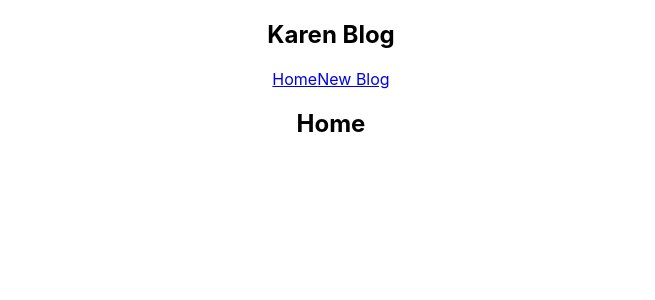
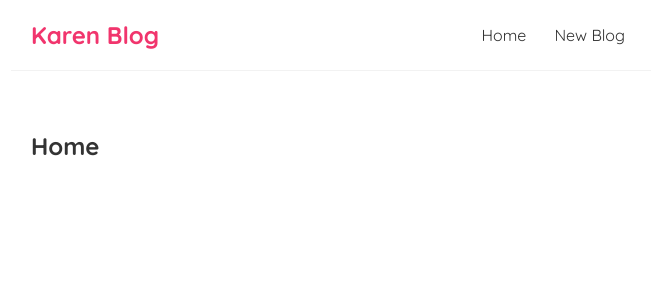
Before and after one commit to karenbarseghyan/modern-react, a React (Create React App) app: page / in a window 1280 px wide. Shown: the top 300 px of the page, without its empty margins (309-964 px from the left). Built offline with nearby package versions, Linux system fonts and the light colour scheme.

Commit message:
Adding styles

```diff
--- a/src/App.css
+++ /dev/null
@@ -1,38 +0,0 @@
-.App {
-  text-align: center;
-}
-
-.App-logo {
-  height: 40vmin;
-  pointer-events: none;
-}
-
-@media (prefers-reduced-motion: no-preference) {
-  .App-logo {
-    animation: App-logo-spin infinite 20s linear;
-  }
-}
-
-.App-header {
-  background-color: #282c34;
-  min-height: 100vh;
-  display: flex;
-  flex-direction: column;
-  align-items: center;
-  justify-content: center;
-  font-size: calc(10px + 2vmin);
-  color: white;
-}
-
-.App-link {
-  color: #61dafb;
-}
-
-@keyframes App-logo-spin {
-  from {
-    transform: rotate(0deg);
-  }
-  to {
-    transform: rotate(360deg);
-  }
-}
--- a/src/App.js
+++ b/src/App.js
@@ -1,4 +1,3 @@
-import './App.css';
 import Home from './Home';
 import Navbar from './Navbar';
 
--- a/src/index.css
+++ b/src/index.css
@@ -1,13 +1,34 @@
-body {
+@import url('https://fonts.googleapis.com/css2?family=Quicksand:wght@300;400;500;600;700&display=swap');
+
+*{
   margin: 0;
-  font-family: -apple-system, BlinkMacSystemFont, 'Segoe UI', 'Roboto', 'Oxygen',
-    'Ubuntu', 'Cantarell', 'Fira Sans', 'Droid Sans', 'Helvetica Neue',
-    sans-serif;
-  -webkit-font-smoothing: antialiased;
-  -moz-osx-font-smoothing: grayscale;
+  font-family: "Quicksand";
+  color: #333;
 }
-
-code {
-  font-family: source-code-pro, Menlo, Monaco, Consolas, 'Courier New',
-    monospace;
+.navbar {
+  padding: 20px;
+  display: flex;
+  align-items: center;
+  max-width: 600px;
+  margin: 0 auto;
+  border-bottom: 1px solid #f2f2f2;
 }
+.navbar h1 {
+  color: #f1356d;
+}
+.navbar .links {
+  margin-left: auto;
+}
+.navbar a {
+  margin-left: 16px;
+  text-decoration: none;
+  padding: 6px;
+}
+.navbar a:hover {
+  color: #f1356d;
+}
+.content {
+  max-width: 600px;
+  margin: 40px auto;
+  padding: 20px;
+}
```
Also changed, not shown: 1 other file (tests, documents, lock files or other folders).
